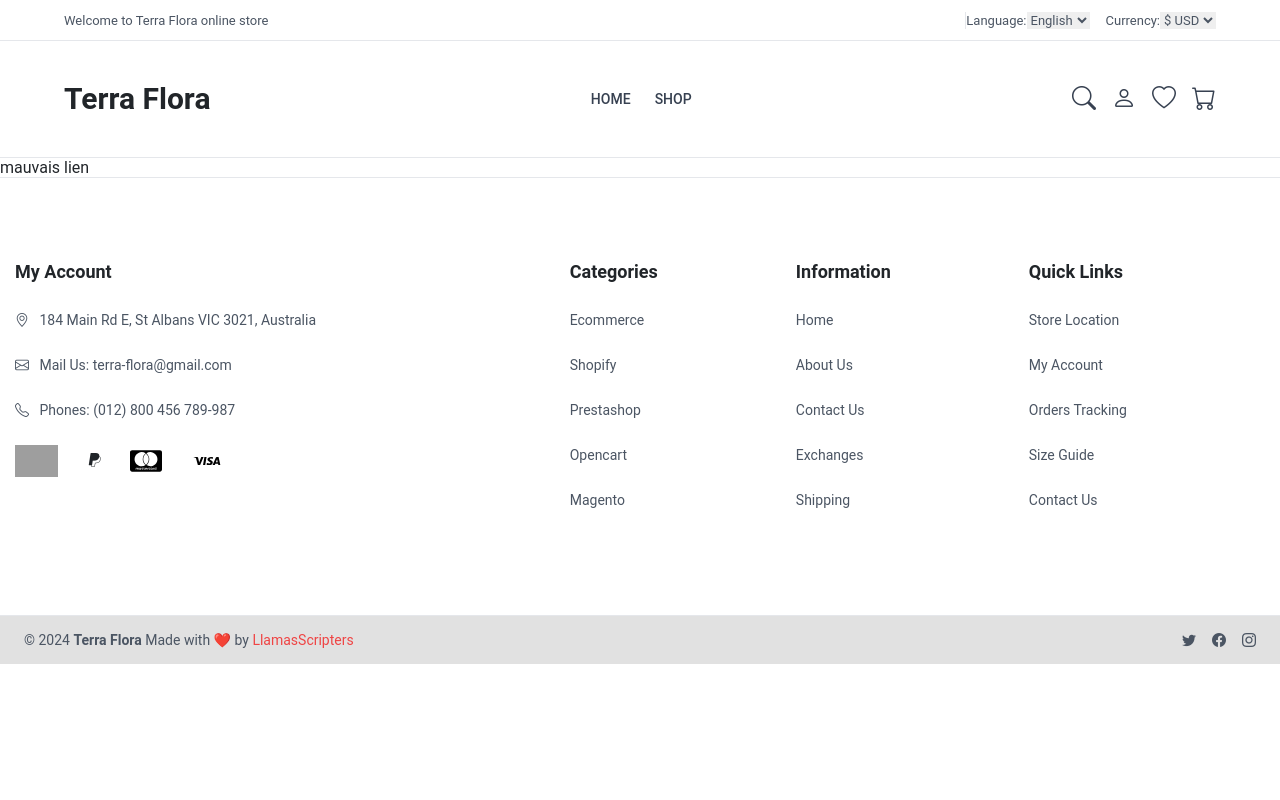
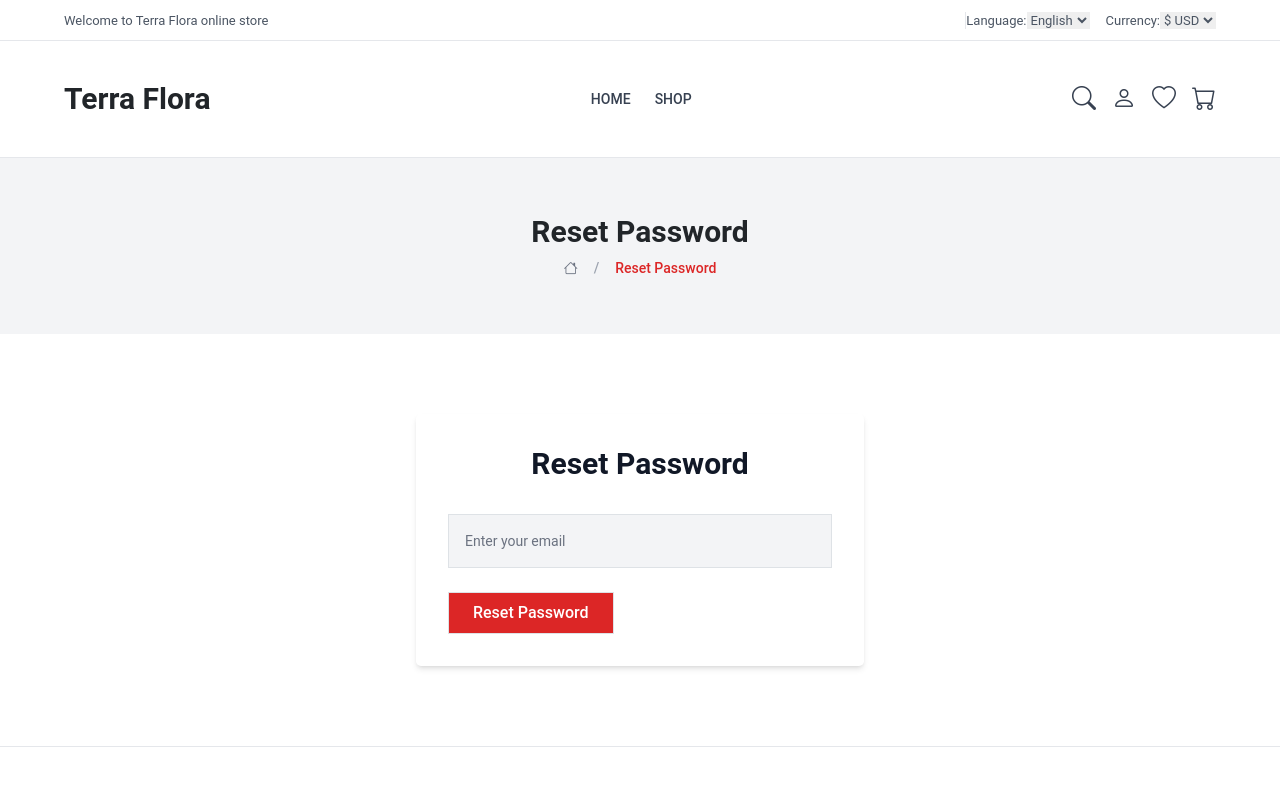
Before and after one commit to HardWareHouse/TerraFlora, a Vue app in the folder client/: page /resetPassword in a window 1280 px wide. Shown: the top 800 px of the page. Built offline with nearby package versions, Linux system fonts and the light colour scheme; grey boxes are pictures that could not be loaded; a web font is replaced by a local one.

Commit message:
Connexion back et front de la partie login, resgister et reset password, update routes

```diff
--- a/client/src/components/UI/header.vue
+++ b/client/src/components/UI/header.vue
@@ -32,7 +32,7 @@
       </nav>
       <div class="flex space-x-4 text-gray-700 align-center">
         <a href="#" @click.prevent="$emit('toggle-search')"><i class="bi bi-search" style="font-size: 1.5rem;"></i></a>
-        <RouterLink to="/loginRegister"><i class="bi bi-person" style="font-size: 1.5rem;"></i></RouterLink>
+        <RouterLink to="/login"><i class="bi bi-person" style="font-size: 1.5rem;"></i></RouterLink>
         <RouterLink to="/wishlist"><i class="bi bi-heart" style="font-size: 1.5rem;"></i></RouterLink>
         <a href="#"><i class="bi bi-cart" style="font-size: 1.5rem;"></i></a>
       </div>
--- a/client/src/components/loginRegister/login/formLogin.vue
+++ b/client/src/components/loginRegister/login/formLogin.vue
@@ -24,15 +24,20 @@
                         <label for="remember_me" class="block ml-2 text-sm text-gray-900">Remember Me</label>
                     </div>
                     <div class="text-sm">
-                        <a href="/register" class="font-medium text-red-600 hover:text-red-500">Forget Password ?</a>
+                        <a href="/resetPassword" class="font-medium text-red-600 hover:text-red-500">Forget Password?</a>
                     </div>
                 </div>
+                <div class="flex items-end text-sm w-full">
+                        Pas de compte ?<a href="/register" class="font-medium text-red-600 hover:text-red-500">&nbsp; Enregistrer-vous ?</a>
+                    </div>
                 <div>
                     <button type="submit"
                         class="relative flex justify-center px-4 py-2 text-md font-medium text-white bg-red-600 border border-transparent group hover:bg-red-700 focus:outline-none focus:ring-2 focus:ring-offset-2 focus:ring-red-500">
                         Login
                     </button>
                 </div>
+                <div v-if="success" class="text-green-500">{{ success }}</div>
+                <div v-if="error" class="text-red-500">{{ error }}</div>
             </form>
         </div>
     </div>
@@ -56,7 +61,7 @@ const handleSubmit = async () => {
         success.value = 'Login successful!'
         error.value = ''
     } catch (err) {
-        error.value = err.response.data.error || 'An error occurred.'
+        error.value = err.response?.data?.error || 'An error occurred.'
         success.value = ''
     }
 }
--- a/client/src/components/loginRegister/register/formRegister.vue
+++ b/client/src/components/loginRegister/register/formRegister.vue
@@ -8,13 +8,13 @@
             <div>
               <label for="nom" class="sr-only">Nom</label>
               <input v-model="nom" id="nom" name="nom" type="text" required
-                  class="relative block w-full px-3 py-3 text-[14px] bg-gray-100 text-gray-900 placeholder-gray-500 border border-gray-300  focus:outline-none sm:text-sm"
+                class="relative block w-full px-3 py-3 text-[14px] bg-gray-100 text-gray-900 placeholder-gray-500 border border-gray-300 focus:outline-none sm:text-sm"
                 placeholder="Nom" />
             </div>
             <div>
               <label for="prenom" class="sr-only">Prenom</label>
               <input v-model="prenom" id="prenom" name="prenom" type="text" required
-                  class="relative block w-full px-3 py-3 text-[14px] bg-gray-100 text-gray-900 placeholder-gray-500 border border-gray-300  focus:outline-none sm:text-sm"
+                class="relative block w-full px-3 py-3 text-[14px] bg-gray-100 text-gray-900 placeholder-gray-500 border border-gray-300 focus:outline-none sm:text-sm"
                 placeholder="Prenom" />
             </div>
           </div>
@@ -22,13 +22,13 @@
             <div>
               <label for="email" class="sr-only">Email</label>
               <input v-model="email" id="email" name="email" type="email" required
-                  class="relative block w-full px-3 py-3 text-[14px] bg-gray-100 text-gray-900 placeholder-gray-500 border border-gray-300  focus:outline-none sm:text-sm"
+                class="relative block w-full px-3 py-3 text-[14px] bg-gray-100 text-gray-900 placeholder-gray-500 border border-gray-300 focus:outline-none sm:text-sm"
                 placeholder="Email" />
             </div>
             <div>
               <label for="email_cfg" class="sr-only">Confirm Email</label>
               <input v-model="email_cfg" id="email_cfg" name="email_cfg" type="email" required
-                  class="relative block w-full px-3 py-3 text-[14px] bg-gray-100 text-gray-900 placeholder-gray-500 border border-gray-300  focus:outline-none sm:text-sm"
+                class="relative block w-full px-3 py-3 text-[14px] bg-gray-100 text-gray-900 placeholder-gray-500 border border-gray-300 focus:outline-none sm:text-sm"
                 placeholder="Confirm Email" />
             </div>
           </div>
@@ -36,20 +36,20 @@
             <div>
               <label for="password" class="sr-only">Password</label>
               <input v-model="password" id="password" name="password" type="password" required
-                  class="relative block w-full px-3 py-3 text-[14px] bg-gray-100 text-gray-900 placeholder-gray-500 border border-gray-300  focus:outline-none sm:text-sm"
+                class="relative block w-full px-3 py-3 text-[14px] bg-gray-100 text-gray-900 placeholder-gray-500 border border-gray-300 focus:outline-none sm:text-sm"
                 placeholder="Password" />
             </div>
             <div>
               <label for="password_cfg" class="sr-only">Confirm Password</label>
               <input v-model="password_cfg" id="password_cfg" name="password_cfg" type="password" required
-                  class="relative block w-full px-3 py-3 text-[14px] bg-gray-100 text-gray-900 placeholder-gray-500 border border-gray-300  focus:outline-none sm:text-sm"
+                class="relative block w-full px-3 py-3 text-[14px] bg-gray-100 text-gray-900 placeholder-gray-500 border border-gray-300 focus:outline-none sm:text-sm"
                 placeholder="Confirm Password" />
             </div>
           </div>
           <div>
             <label for="telephone" class="sr-only">Telephone</label>
             <input v-model="telephone" id="telephone" name="telephone" type="text" required
-                class="relative block w-full px-3 py-3 text-[14px] bg-gray-100 text-gray-900 placeholder-gray-500 border border-gray-300  focus:outline-none sm:text-sm"
+              class="relative block w-full px-3 py-3 text-[14px] bg-gray-100 text-gray-900 placeholder-gray-500 border border-gray-300 focus:outline-none sm:text-sm"
               placeholder="Telephone" />
           </div>
           <div class="flex items-center">
@@ -59,11 +59,13 @@
           </div>
         </div>
         <div>
-            <button type="submit" @click="handleSubmit"
+          <button type="submit"
             class="relative flex justify-center px-4 py-2 text-md font-medium text-white bg-red-600 border border-transparent group hover:bg-red-700 focus:outline-none focus:ring-2 focus:ring-offset-2 focus:ring-red-500">
             Register
           </button>
         </div>
+        <div v-if="success" class="text-green-500">{{ success }}</div>
+        <div v-if="error" class="text-red-500">{{ error }}</div>
       </form>
     </div>
   </div>
@@ -72,6 +74,9 @@
 <script setup>
 import { ref } from 'vue'
 import axios from 'axios'
+import { useRouter } from 'vue-router'
+
+const router = useRouter()
 
 const nom = ref('')
 const prenom = ref('')
@@ -97,7 +102,8 @@
       return
   }
 
-        axios.post('http://127.0.0.1:8000/auth/register', {
+  try {
+      const response = await axios.post('http://localhost:8000/auth/register', {
           nom: nom.value,
           prenom: prenom.value,
           email: email.value,
@@ -107,8 +113,13 @@
           telephone: telephone.value,
           haveConsented: haveConsented.value
       })
-            .then((response) => console.log(response.data))
-          .catch((error) => console.log(error))
+      success.value = response.data.msg || 'Registration successful!'
+      error.value = ''
+      router.push({ path: '/login' });
+  } catch (err) {
+      error.value = err.response?.data?.msg || 'An error occurred.'
+      success.value = ''
+  }
 }
 </script>
 
--- /dev/null
+++ b/client/src/components/loginRegister/resetPassword/breadCrumbsReset.vue
@@ -0,0 +1,27 @@
+<template>
+    <div class="bg-gray-100 py-14 w-full">
+        <div class="container mx-auto text-center">
+            <h1 class="text-3xl font-semibold mb-2">Reset Password</h1>
+            <nav class="text-sm font-medium text-gray-500" aria-label="Breadcrumb">
+                <ol class="list-none p-0 inline-flex justify-center space-x-2">
+                    <li class="flex items-center">
+                        <router-link to="/" class="flex items-center text-gray-500 hover:text-gray-700">
+                            <i class="bi bi-house"></i>
+                        </router-link>
+                    </li>
+                    <li>
+                        <span class="text-gray-400 mx-2">/</span>
+                    </li>
+                    <li class="flex items-center">
+                        <span class="text-red-600">Reset Password</span>
+                    </li>
+                </ol>
+            </nav>
+        </div>
+    </div>
+</template>
+
+<script setup>
+</script>
+
+<style scoped></style>
--- /dev/null
+++ b/client/src/components/loginRegister/resetPassword/formResetPassword.vue
@@ -0,0 +1,53 @@
+<template>
+    <div class="container flex items-center justify-center my-20">
+        <div class="w-full max-w-md p-8 space-y-8 bg-white rounded-lg shadow-md">
+            <h2 class="text-3xl font-semibold text-center text-gray-900">Reset Password</h2>
+            <form class="mt-8 space-y-6" @submit.prevent="handleSubmit">
+                <div class="space-y-4">
+                    <div>
+                        <label for="email" class="sr-only">Email</label>
+                        <input v-model="email" id="email" name="email" type="email" required
+                            class="relative block w-full px-3 py-3 text-[14px] bg-gray-100 text-gray-900 placeholder-gray-500 border border-gray-300  focus:outline-none sm:text-sm"
+                            placeholder="Enter your email" />
+                    </div>
+                </div>
+                <div>
+                    <button type="submit"
+                        class="relative flex justify-center px-4 py-2 text-md font-medium text-white bg-red-600 border border-transparent group hover:bg-red-700 focus:outline-none focus:ring-2 focus:ring-offset-2 focus:ring-red-500">
+                        Reset Password
+                    </button>
+                </div>
+                <div v-if="success" class="text-green-500">{{ success }}</div>
+                <div v-if="error" class="text-red-500">{{ error }}</div>
+            </form>
+        </div>
+    </div>
+</template>
+
+<script setup>
+import { ref } from 'vue'
+import axios from 'axios'
+
+const email = ref('')
+const error = ref('')
+const success = ref('')
+
+const handleSubmit = async () => {
+    try {
+        const response = await axios.post('http://localhost:8000/auth/forgot-password', {
+            email: email.value
+        })
+        success.value = 'If an account with that email exists, a password reset link has been sent.'
+        error.value = ''
+    } catch (err) {
+        error.value = err.response?.data?.error || 'An error occurred.'
+        success.value = ''
+    }
+}
+</script>
+
+<style scoped>
+.container {
+    max-width: 1200px;
+}
+</style>
--- a/client/src/pages/login.vue
+++ b/client/src/pages/login.vue
@@ -4,7 +4,7 @@
 </template>
 
 <script setup>
-import Breadcrumbs from '../components/loginRegister/login/breadCrumbs.vue';
+import Breadcrumbs from '../components/loginRegister/login/breadCrumbsLogin.vue';
 import formLogin from '../components/loginRegister/login/formLogin.vue';
 </script>
 
--- a/client/src/pages/resetPassword.vue
+++ b/client/src/pages/resetPassword.vue
@@ -1,74 +1,12 @@
 <template>
-    <div class="min-h-screen flex items-center justify-center bg-gray-100 py-12 px-4 sm:px-6 lg:px-8">
-      <div class="max-w-md w-full space-y-8">
-        <div>
-          <h2 class="mt-6 text-center text-3xl font-extrabold text-gray-900">Réinitialiser le mot de passe</h2>
-          <p class="mt-2 text-center text-sm text-gray-600">
-            Entrez votre nouveau mot de passe ci-dessous.
-          </p>
-        </div>
-        <form class="mt-8 space-y-6" @submit.prevent="handleSubmit">
-          <div class="rounded-md shadow-sm -space-y-px">
-            <div>
-              <label for="password" class="sr-only">Nouveau mot de passe</label>
-              <input v-model="password" id="password" name="password" type="password" required class="appearance-none rounded-none relative block w-full px-3 py-2 border border-gray-300 placeholder-gray-500 text-gray-900 rounded-t-md focus:outline-none focus:ring-indigo-500 focus:border-indigo-500 focus:z-10 sm:text-sm" placeholder="Nouveau mot de passe">
-            </div>
-            <div>
-              <label for="password_cfg" class="sr-only">Confirmer le mot de passe</label>
-              <input v-model="password_cfg" id="password_cfg" name="password_cfg" type="password" required class="appearance-none rounded-none relative block w-full px-3 py-2 border border-gray-300 placeholder-gray-500 text-gray-900 rounded-b-md focus:outline-none focus:ring-indigo-500 focus:border-indigo-500 focus:z-10 sm:text-sm" placeholder="Confirmer le mot de passe">
-            </div>
-          </div>
+    <breadCrumbsReset />
+    <formResetPassword />
+</template>
 
-          <div>
-            <button type="submit" class="group relative w-full flex justify-center py-2 px-4 border border-transparent text-sm font-medium rounded-md text-white bg-indigo-600 hover:bg-indigo-700 focus:outline-none focus:ring-2 focus:ring-offset-2 focus:ring-indigo-500">
-              Réinitialiser le mot de passe
-            </button>
-          </div>
+<script setup>
+import breadCrumbsReset from '../components/loginRegister/resetPassword/breadCrumbsReset.vue';
+import formResetPassword from '../components/loginRegister/resetPassword/formResetPassword.vue';
+</script>
 
-          <div v-if="error" class="text-red-500 text-sm">
-            {{ error }}
-          </div>
-          <div v-if="success" class="text-green-500 text-sm">
-            {{ success }}
-          </div>
-        </form>
-      </div>
-    </div>
-  </template>
-
-  <script setup>
-  import { ref } from 'vue'
-  //import axios from 'axios'
-  import { useRoute } from 'vue-router'
-
-  const password = ref('')
-  const password_cfg = ref('')
-  const error = ref('')
-  const success = ref('')
-  const route = useRoute()
-
-  const handleSubmit = async () => {
-    if (password.value !== password_cfg.value) {
-      error.value = 'Les mots de passe ne correspondent pas.'
-      success.value = ''
-      return
-    }
-
-    try {
-      const token = route.params.token
-      const response = await axios.post(`http://localhost:8000/auth/reset-password/${token}`, {
-        password: password.value,
-        password_cfg: password_cfg.value
-      })
-      success.value = 'Mot de passe réinitialisé avec succès.'
-      error.value = ''
-    } catch (err) {
-      error.value = err.response.data.error || 'Une erreur est survenue.'
-      success.value = ''
-    }
-  }
-  </script>
-
-  <style>
-  /* Vous pouvez ajouter des styles personnalisés ici si nécessaire */
-  </style>
+<style scoped>
+</style>
--- a/client/src/router.js
+++ b/client/src/router.js
@@ -46,7 +46,7 @@ const routes = [
     component: Register,
   },
   {
-    path: '/reset-password/:token',
+    path: '/resetPassword',
     name: 'ResetPassword',
     component: ResetPassword,
   },
```
Lines whose indentation alone changed are shown as unchanged.
